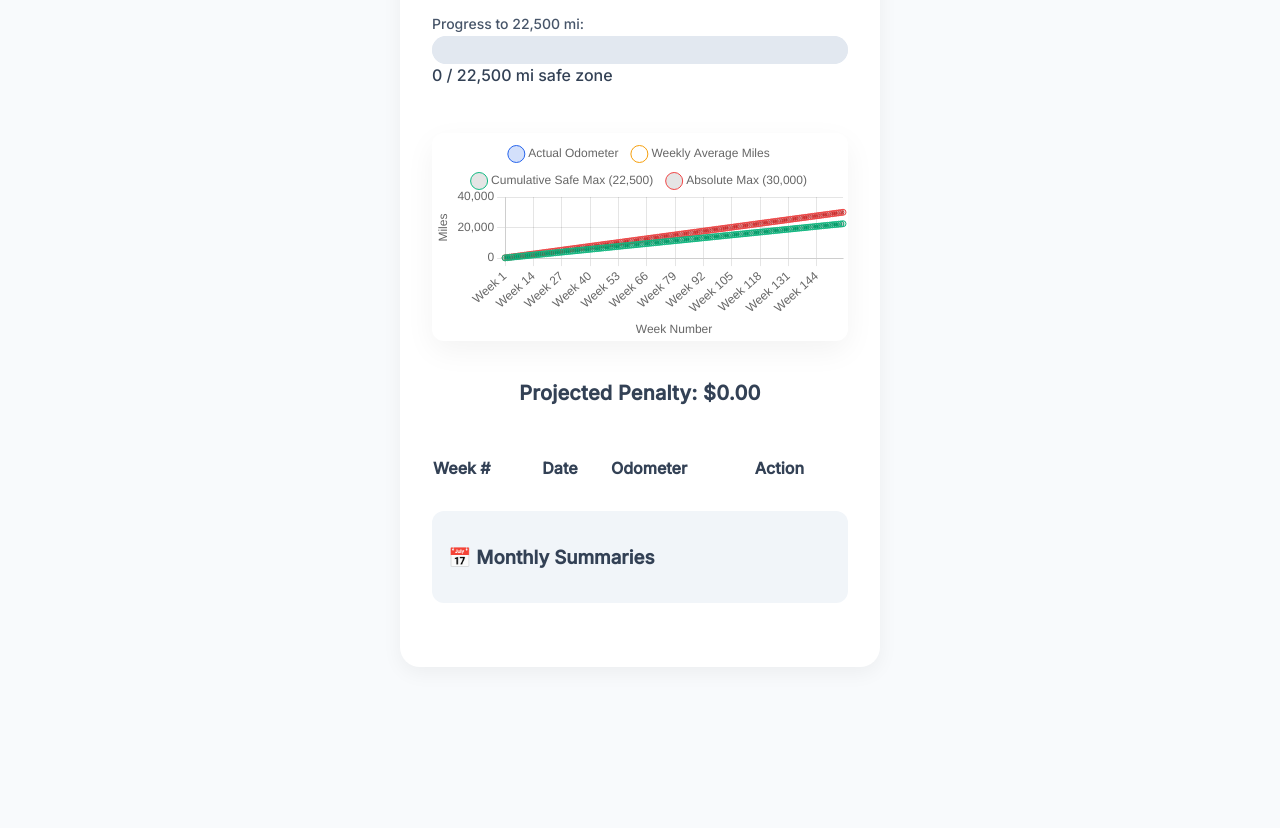
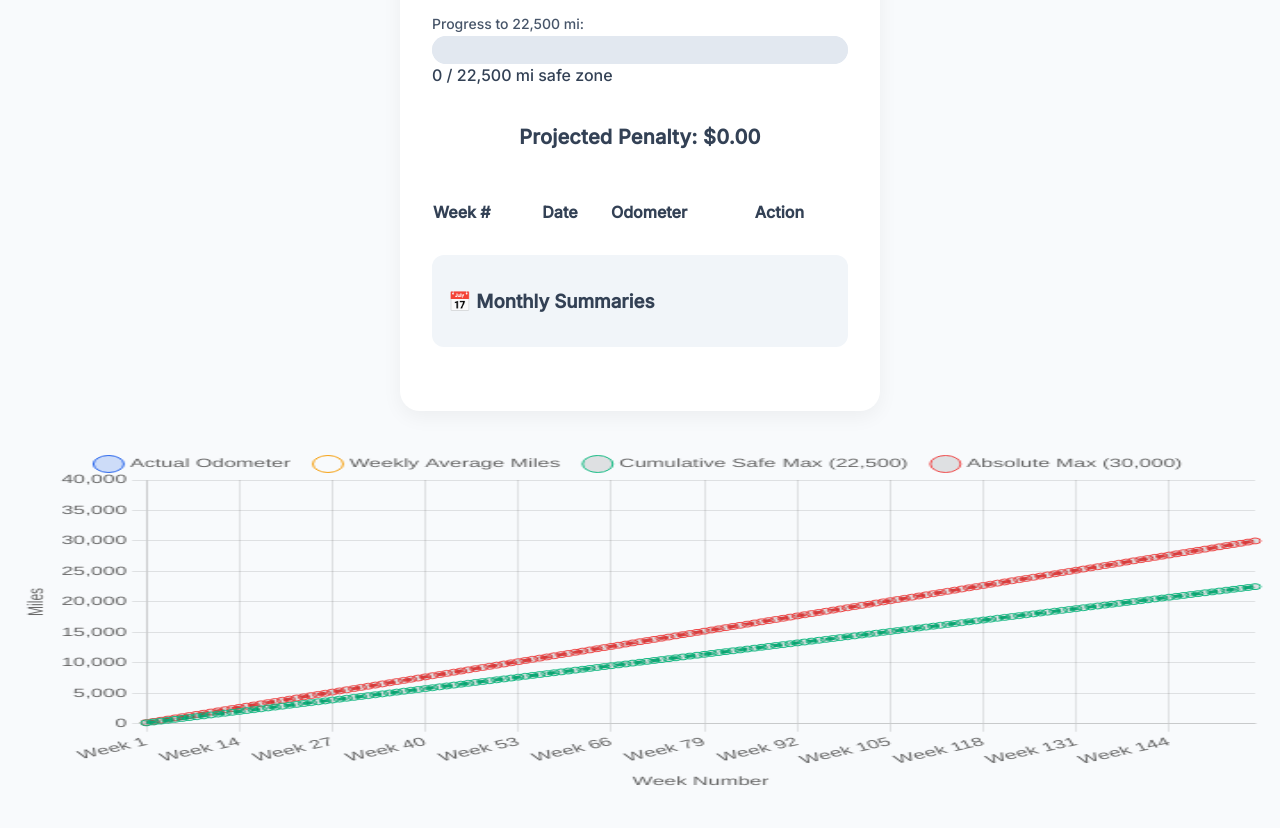
Before and after one commit to oossccaarrrr/lease-mileage-tracker, a plain HTML site: page index.html in a window 1280 px wide. Shown: the part 660-1488 px from the top of the page. Before the commit the page ends 1375 px from the top, so only its background shows below. Drawn offline with nearby package versions, Linux system fonts and the light colour scheme.

Commit message:
Add files via upload

```diff
--- a/index.html
+++ b/index.html
@@ -17,8 +17,8 @@
       margin: 0;
       padding: 3rem 1rem;
       display: flex;
-      justify-content: center;
-      align-items: flex-start;
+      flex-direction: column;
+      align-items: center;
       min-height: 100vh;
     }
 
@@ -146,11 +146,15 @@
       border-radius: 9999px;
     }
 
-    canvas {
-      margin-top: 3rem;
+    #chartWrapper {
+      width: 100vw;
       max-width: 100%;
-      border-radius: 12px;
-      box-shadow: 0 10px 30px rgba(0,0,0,0.05);
+      padding: 2rem 0;
+    }
+
+    #mileageChart {
+      width: 100% !important;
+      height: 350px !important;
     }
 
     #summary h3 {
@@ -203,8 +207,6 @@
       <span id="progressValue">0 / 22,500 mi</span>
     </div>
 
-    <canvas id="mileageChart" width="400" height="200"></canvas>
-
     <div id="summary">
       <h3>Projected Penalty: <span id="penalty">$0.00</span></h3>
     </div>
@@ -224,6 +226,10 @@
     <div id="monthlySummary"></div>
   </div>
 
+  <div id="chartWrapper">
+    <canvas id="mileageChart"></canvas>
+  </div>
+
   <script src="https://cdn.jsdelivr.net/npm/chart.js"></script>
   <script src="script.js"></script>
 </body>
```
